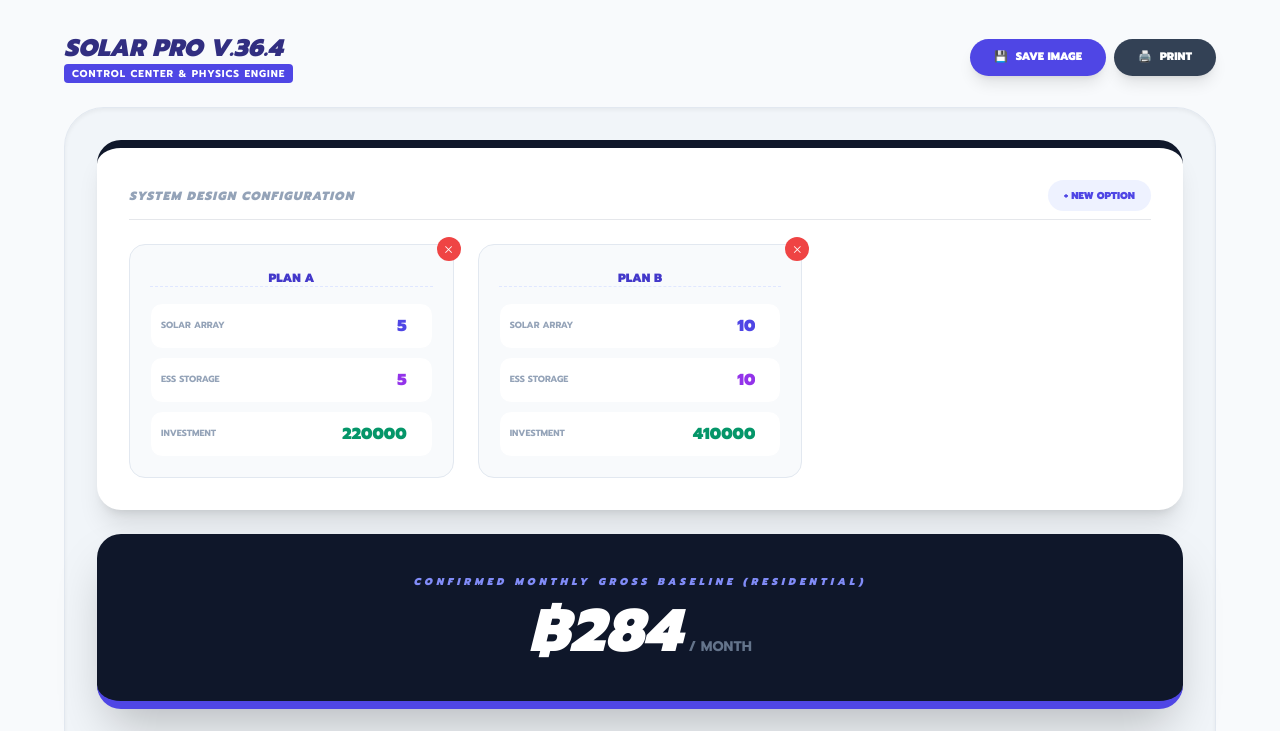
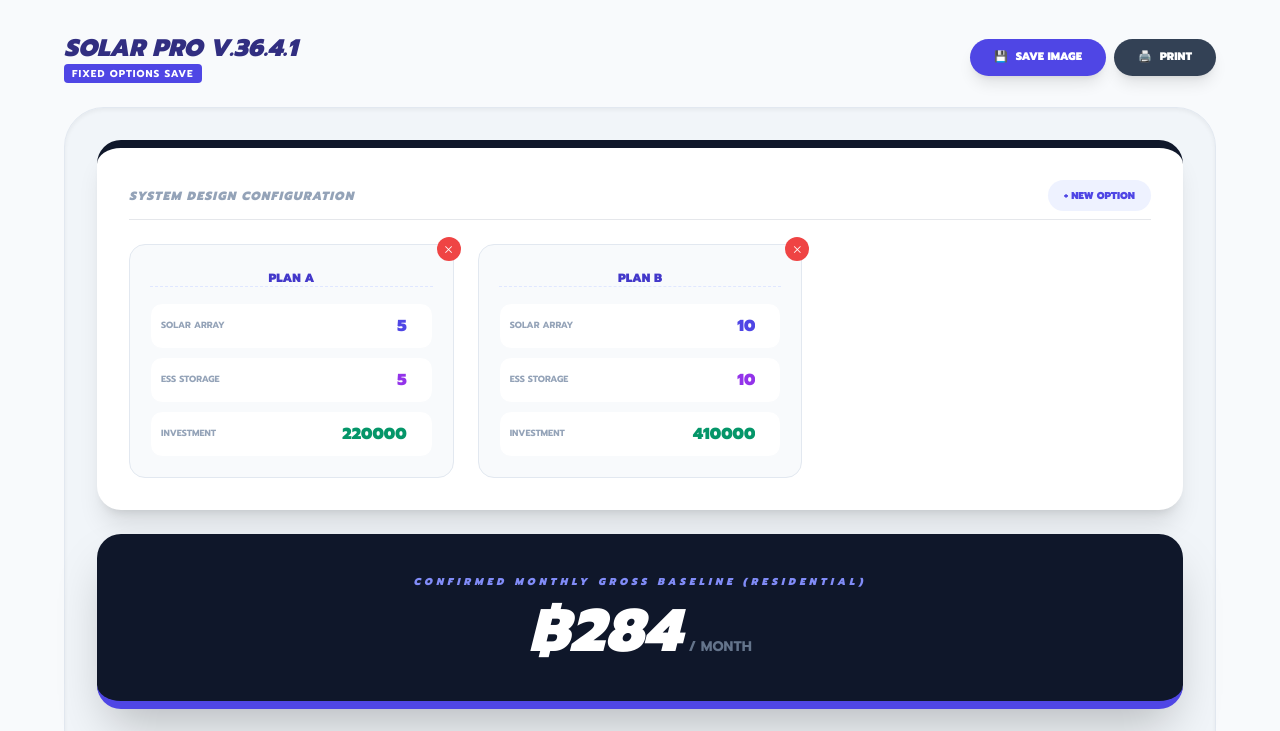
Before and after one commit to katexapp/SolarPro, a plain HTML site: page index.html in a window 1280 px wide. Shown: the top 731 px of the page. Drawn offline with nearby package versions, Linux system fonts and the light colour scheme.

Commit message:
Add files via upload

```diff
--- a/index.html
+++ b/index.html
@@ -2,7 +2,7 @@
 <html lang="th">
 <head>
     <meta charset="UTF-8"><meta name="viewport" content="width=device-width, initial-scale=1.0">
-    <title>Solar Pro V.36.4 - Dashboard Control</title>
+    <title>Solar Pro V.36.4.1 - Fixed Options Save</title>
     <script src="https://cdn.tailwindcss.com"></script>
     <script src="https://unpkg.com/vue@3/dist/vue.global.js"></script>
     <script src="https://cdn.jsdelivr.net/npm/sortablejs@1.15.0/Sortable.min.js"></script>
@@ -30,8 +30,8 @@
 
         <div class="flex justify-between items-center no-print">
             <div class="flex flex-col">
-                <h1 class="text-2xl font-black text-indigo-900 italic uppercase">Solar Pro V.36.4</h1>
-                <span class="text-[10px] bg-indigo-600 text-white px-2 py-0.5 rounded font-bold uppercase w-fit tracking-widest text-left">Control Center & Physics Engine</span>
+                <h1 class="text-2xl font-black text-indigo-900 italic uppercase">Solar Pro V.36.4.1</h1>
+                <span class="text-[10px] bg-indigo-600 text-white px-2 py-0.5 rounded font-bold uppercase w-fit tracking-widest text-left">Fixed Options Save</span>
             </div>
             <div class="flex gap-2">
                 <button @click="saveAsImage" class="bg-indigo-600 text-white text-[11px] font-black py-2.5 px-6 rounded-full shadow-lg transition-all active:scale-95 flex items-center gap-2"><span>💾</span> SAVE IMAGE</button>
@@ -184,8 +184,11 @@
                 if (!bestData) { HISTORIC_KEYS.forEach(k => { const raw = localStorage.getItem(k); if (raw && (!bestData || JSON.parse(raw).appliances?.length > JSON.parse(bestData).appliances?.length)) bestData = raw; }); }
                 if (bestData) {
                     try {
-                        const p = JSON.parse(bestData); meterType.value = p.meterType || 'Residential'; exportMode.value = p.exportMode || 'Export';
+                        const p = JSON.parse(bestData);
+                        meterType.value = p.meterType || 'Residential'; exportMode.value = p.exportMode || 'Export';
                         rateFlat.value = p.rateFlat || 4.70; ratePeak.value = p.ratePeak || 5.80; rateOff.value = p.rateOff || 2.65; exportRate.value = p.exportRate || 2.20;
+                        // 🎯 แก้ให้ดึง Options เก่ามาด้วย
+                        if (p.options && p.options.length > 0) options.value = p.options;
                         appliances.value = (p.appliances || []).map(a => ({...a, slots: Array.isArray(a.slots) ? a.slots : []}));
                     } catch(e) {}
                 }
```
